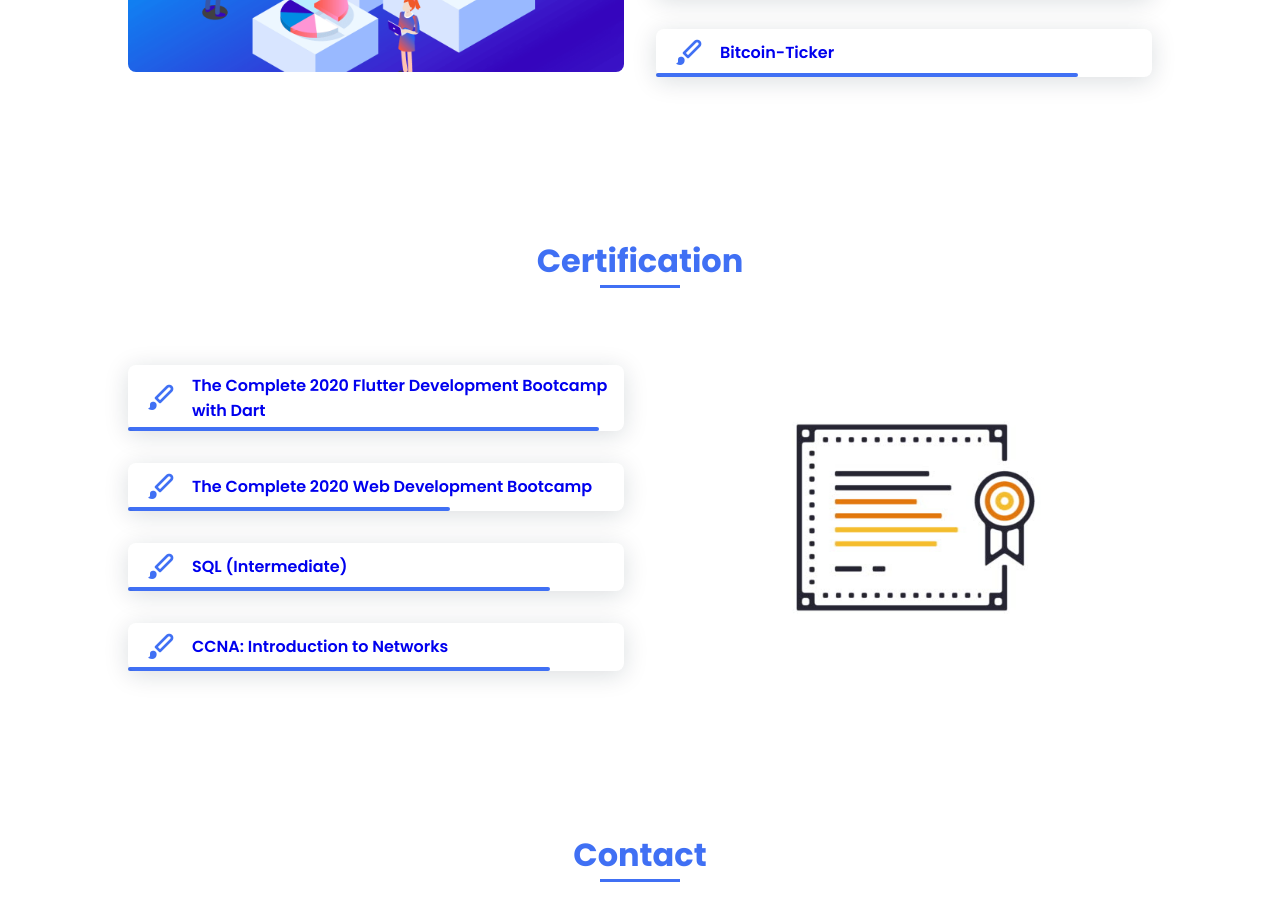
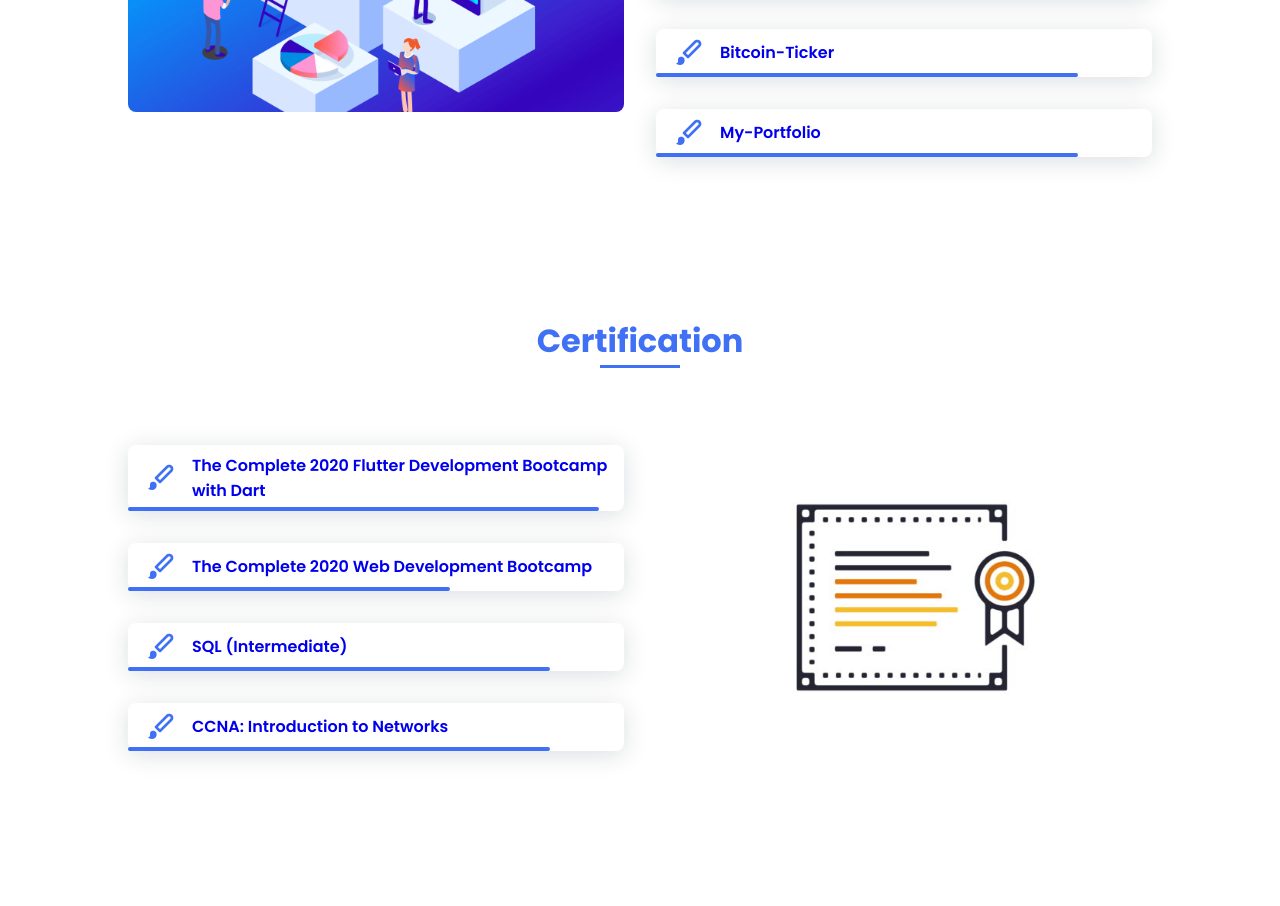
Before and after one commit to vinayak131/Vinayak-Portfolio, a plain HTML site: page index.html in a window 1280 px wide. Shown: the part 2365-3271 px from the top of the page. Drawn offline with nearby package versions, Linux system fonts and the light colour scheme.

Commit message:
Update index.html

```diff
--- a/index.html
+++ b/index.html
@@ -193,7 +193,15 @@
                         <div class="skills__bar skills__ux">
                         </div>
                     </div>
-
+                    <div class="skills__data">
+                        <div class="skills__names">
+                            <i class='bx bxs-paint skills__icon'></i>
+                            <a href="https://github.com/vinayak131/Vinayak-Portfolio/tree/master"><span
+                                    class="skills__name">My-Portfolio</span></a>
+                        </div>
+                        <div class="skills__bar skills__ux">
+                        </div>
+                    </div>
                 </div>
             </div>
             </div>
```
